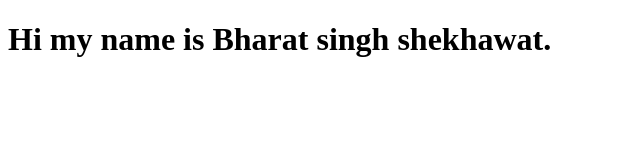
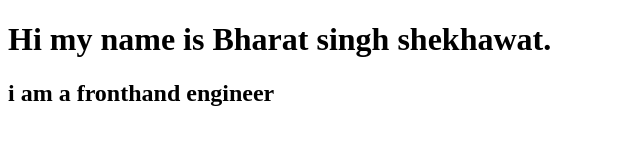
Before and after one commit to bharatbanna/Bharat.Dev, a plain HTML site: page index.html in a window 1280 px wide. Shown: the whole page, without its empty margins (0-640 px from the left). Drawn offline with Linux system fonts and the light colour scheme.

Commit message:
h2 tag added

```diff
--- a/index.html
+++ b/index.html
@@ -8,5 +8,6 @@
 </head>
 <body>
   <h1>Hi my name is Bharat singh shekhawat.</h1>
+  <h2>i am a fronthand engineer</h2>
 </body>
 </html>
```
